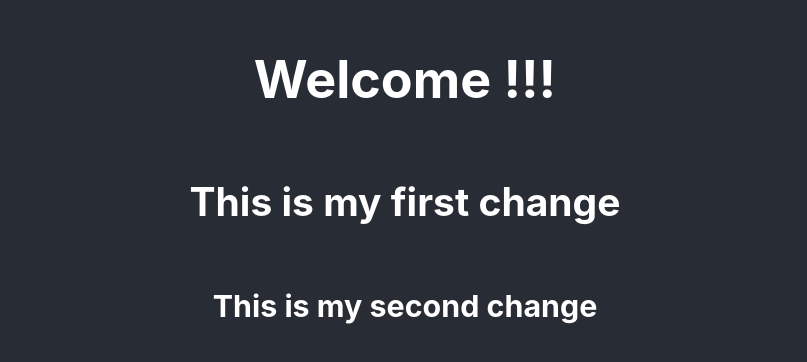
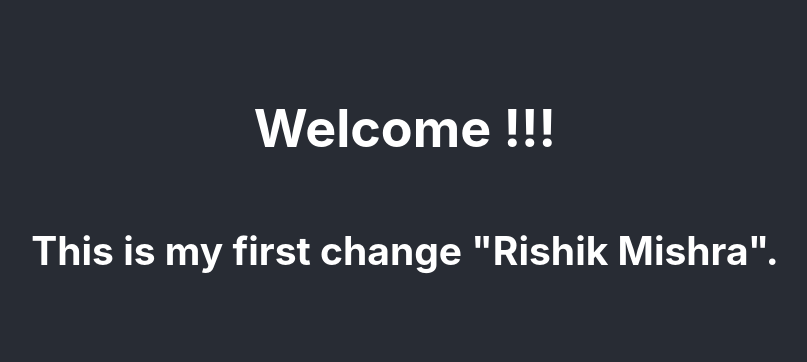
Before and after one commit to mv91b/Learner-s_profile, a React (Create React App) app: page / in a window 1280 px wide. Shown: the part 216-578 px from the top of the page, without its empty margins (235-1042 px from the left). Built offline with nearby package versions, Linux system fonts and the light colour scheme.

Commit message:
commit by rk

```diff
--- a/src/App.js
+++ b/src/App.js
@@ -7,9 +7,9 @@ function App() {
       <header className="App-header">
         <h1> Welcome !!! </h1>
         <h2>
-          This is my first change
+          This is my first change "Rishik Mishra".
         </h2>
-        <h3>This is my second change</h3>
+
 
       </header>
     </div>
```
